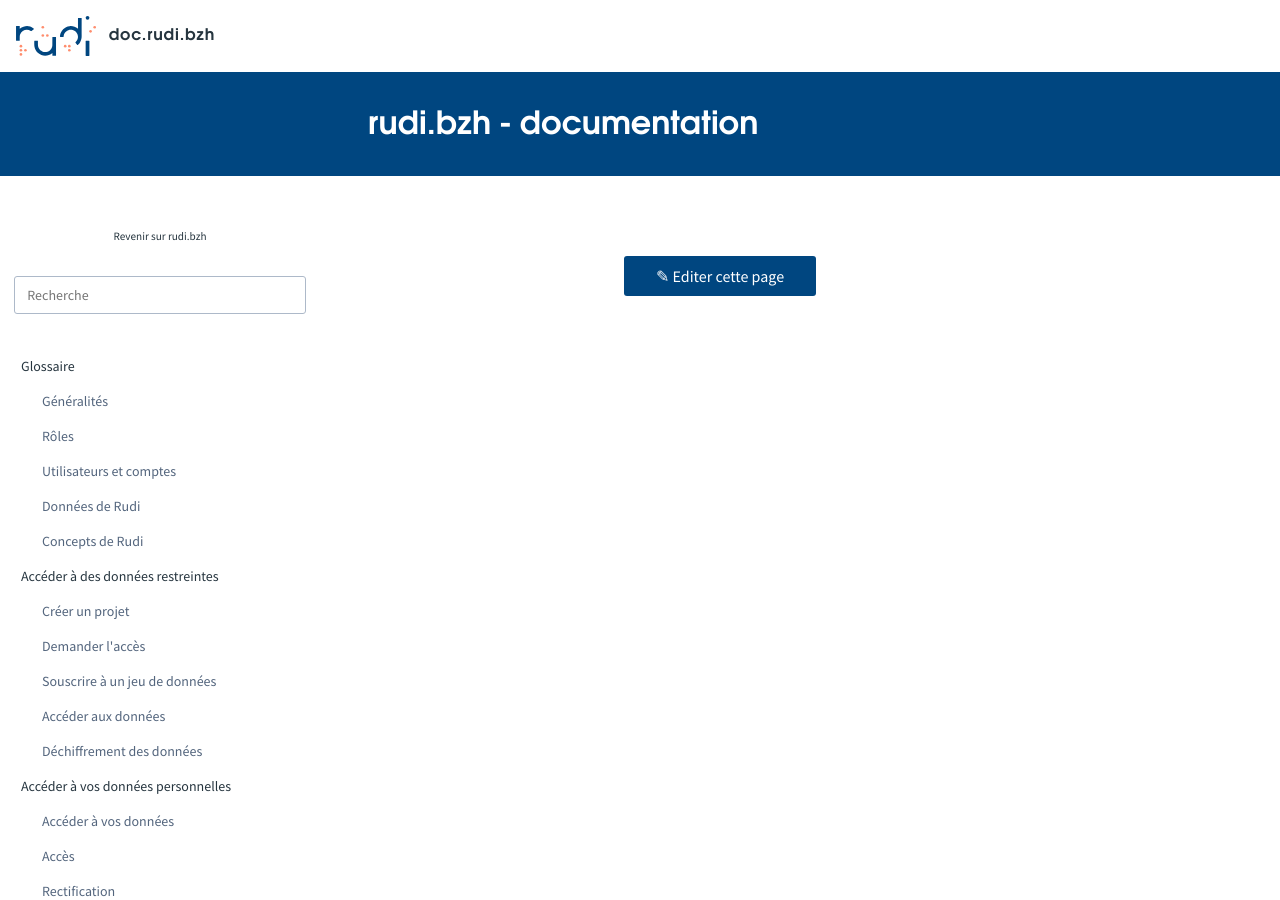
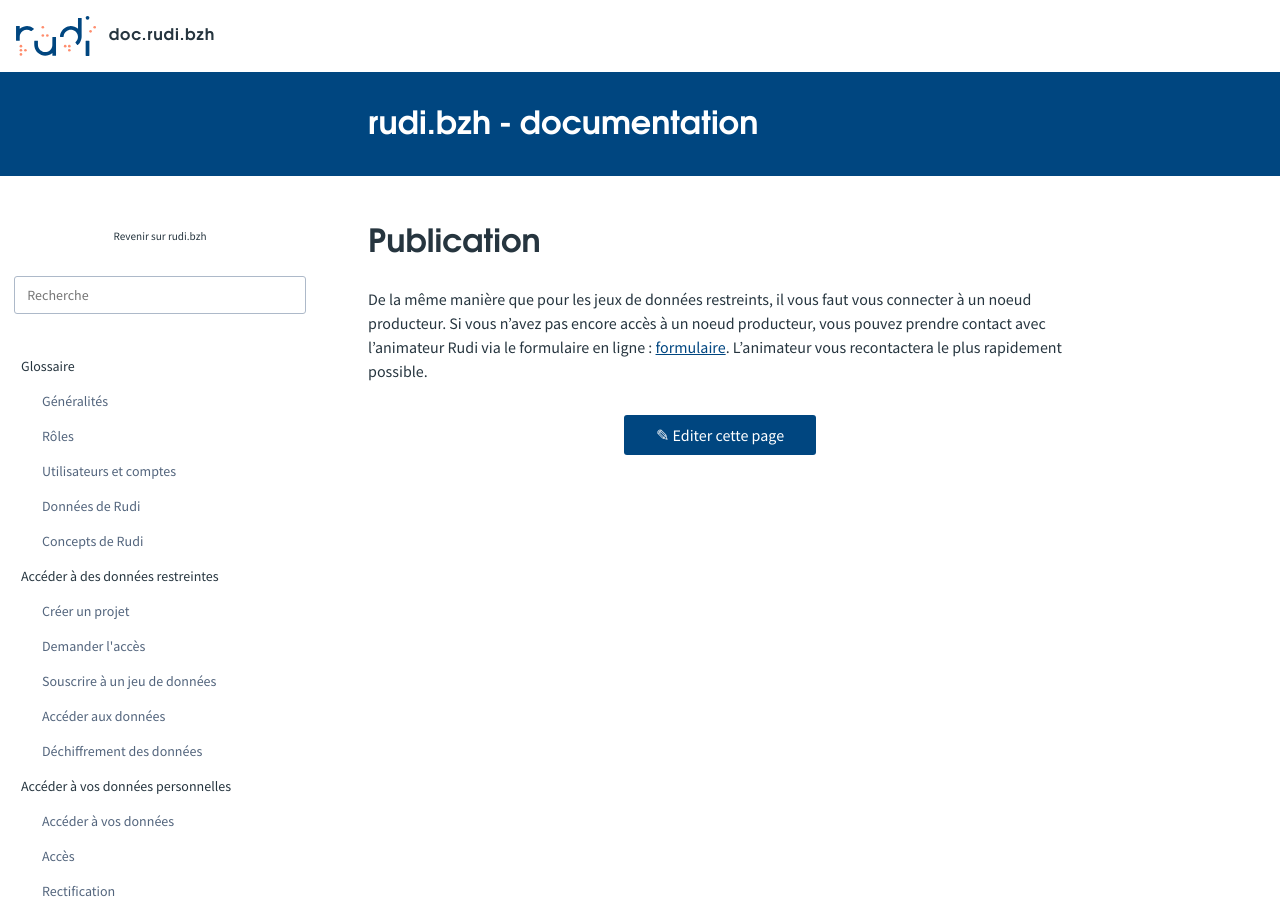
Before and after one commit to sigrennesmetropole/rudi_documentation, a Jekyll site: the page built from articles/_publication/donnee_restreint.md, in a window 1280 px wide and 900 px high. Built offline with Jekyll 4.4.1, drawn with Linux system fonts in a browser that asks for light colours.

Commit message:
Update donnee_restreint.md

```diff
--- a/articles/_publication/donnee_restreint.md
+++ b/articles/_publication/donnee_restreint.md
@@ -2,3 +2,8 @@
 order: 2
 title: Données à accès restreint
 ---
+
+# Publication
+De la même manière que pour les jeux de données restreints, il vous faut vous connecter à un noeud producteur.
+Si vous n'avez pas encore accès à un noeud producteur, vous pouvez prendre contact avec l'animateur Rudi via le formulaire en ligne : [formulaire](https://blog.rudi.bzh/portail-beta-contact/).
+L'animateur vous recontactera le plus rapidement possible.
```
